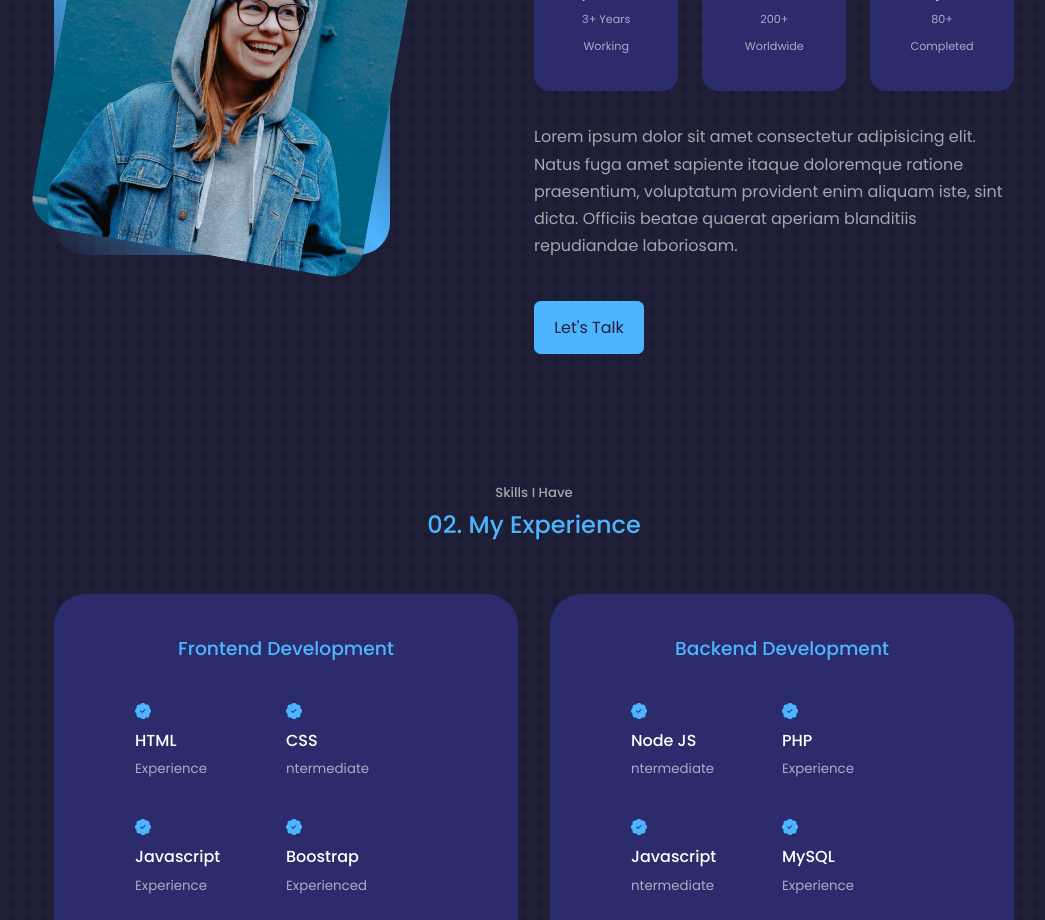
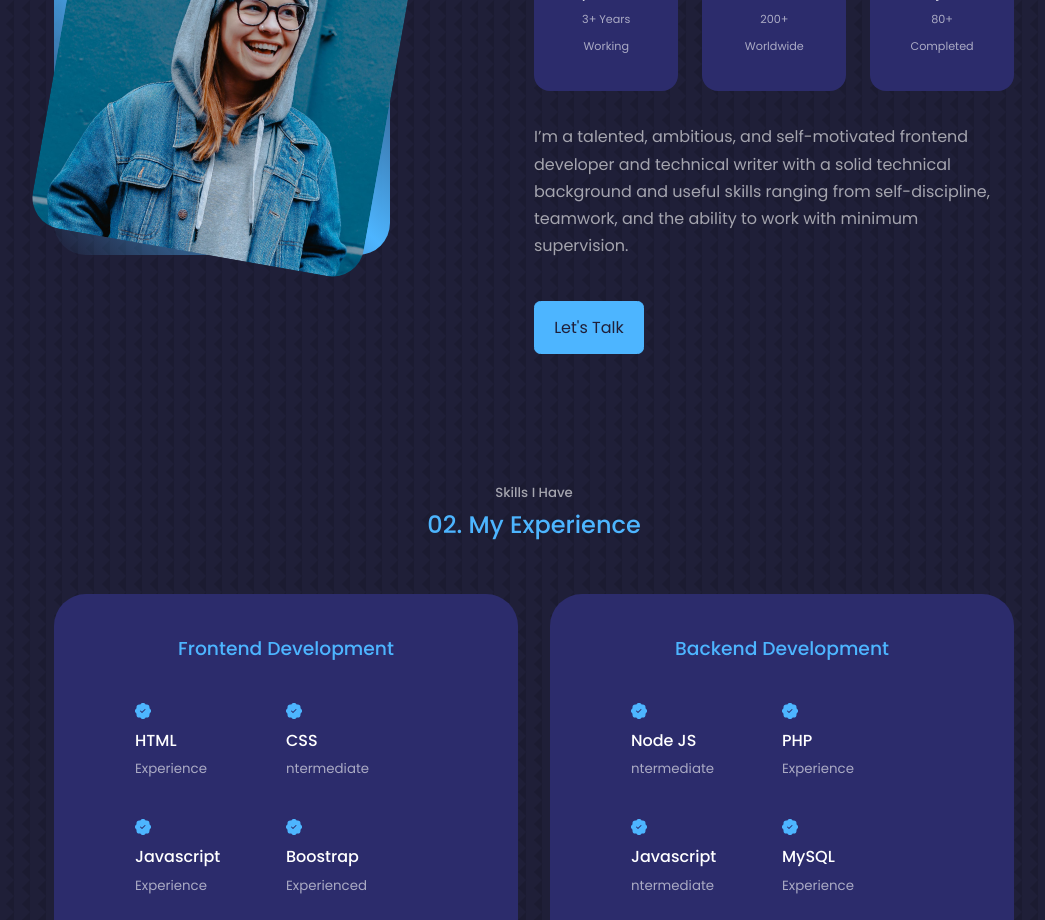
Before and after one commit to mimalson/meenahfolio, a React (Create React App) app: page / in a window 1280 px wide. Shown: the part 1120-2040 px from the top of the page, without its empty margins (106-1151 px from the left). Built offline with nearby package versions, Linux system fonts and the light colour scheme.

Commit message:
Update about.jsx

```diff
--- a/src/components/About/about.jsx
+++ b/src/components/About/about.jsx
@@ -40,8 +40,9 @@ const about = () => {
           </div>
 
           <p>
-            Lorem ipsum dolor sit amet consectetur adipisicing elit. Natus fuga amet sapiente itaque
-            doloremque ratione praesentium, voluptatum provident enim aliquam iste, sint dicta. Officiis beatae quaerat aperiam blanditiis repudiandae laboriosam.
+            I’m a talented, ambitious, and self-motivated frontend developer
+            and technical writer with a solid technical background and useful skills
+            ranging from self-discipline, teamwork, and the ability to work with minimum supervision.
           </p>
 
           <a href="https://github.com/mimalson/meenahfolio/" className='btn btn-primary'>Let's Talk</a>
```
